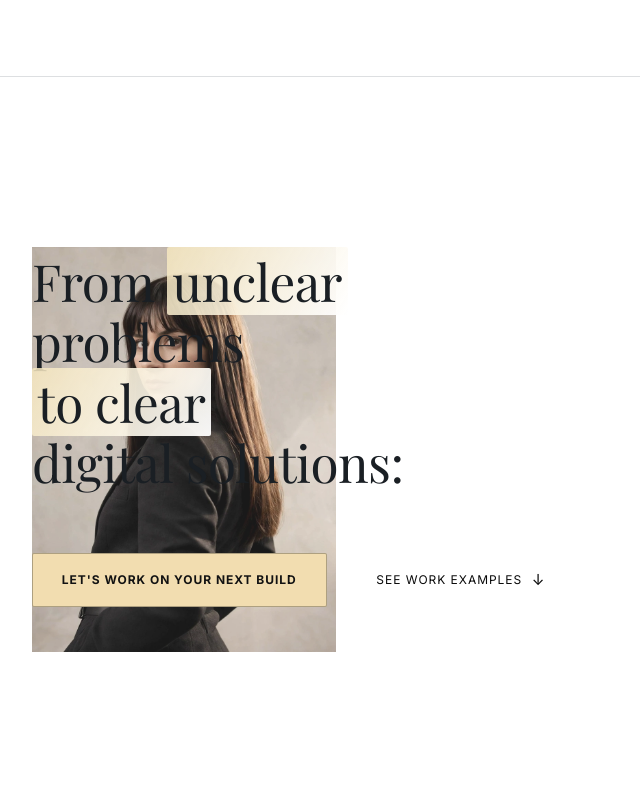
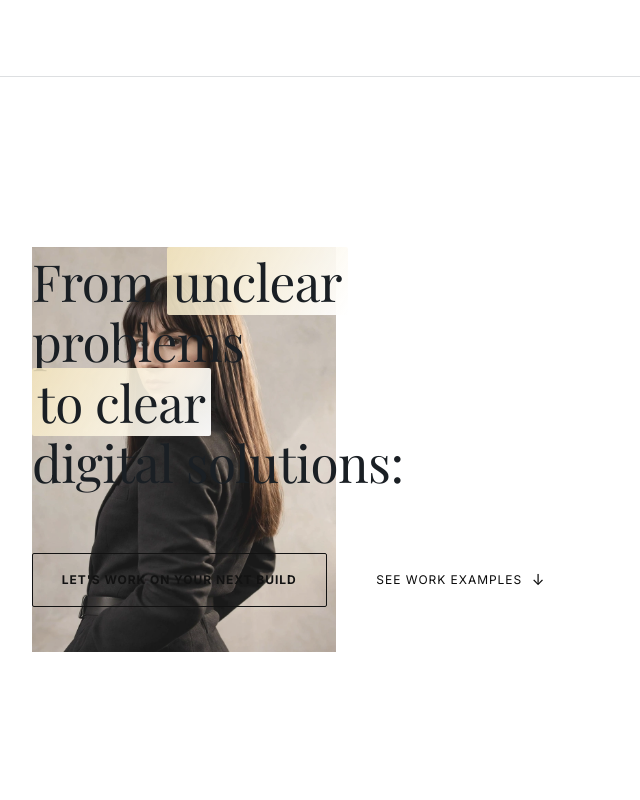
Before and after one commit to Irene2828/porfoliojuly, a Next.js app: page / in a window 1280 px wide. Shown: the top 800 px of the page, without its empty margins (0-640 px from the left). Built offline with nearby package versions, Linux system fonts and the light colour scheme; no server answers; the database is empty; a web font is replaced by a local one.

Commit message:
Update CTA1 style to black outline outline button with no background fill

```diff
--- a/src/app/index.css
+++ b/src/app/index.css
@@ -120,25 +120,27 @@ h1, h2, h3, h4, h5, h6 {
 }
 
 .btn-primary {
-  background: #f2ddb0; /* lighter gold */
+  background: transparent; /* no fill */
   color: #121212;
-  border: 1px solid rgba(18, 18, 18, 0.3); /* 70% lighter black stroke */
+  border: 1px solid #121212; /* thin black border */
   box-shadow: none;
   padding-top: calc(1.1rem - 1px);
   padding-bottom: calc(1.1rem - 1px);
   position: relative;
-  transition: background 0.22s ease, border-color 0.22s ease, box-shadow 0.22s ease;
+  transition: background 0.22s ease, border-color 0.22s ease, color 0.22s ease;
 }
 
 .btn-primary:hover {
-  background: #c5a059;
-  border-color: #c5a059;
+  background: #121212;
+  color: #ffffff;
+  border-color: #121212;
   box-shadow: none;
 }
 
 .btn-primary:active {
-  background: #000000;
-  border-color: #000000;
+  background: #2a2a2a;
+  border-color: #2a2a2a;
+  color: #ffffff;
 }
 
 .btn-secondary {
```
